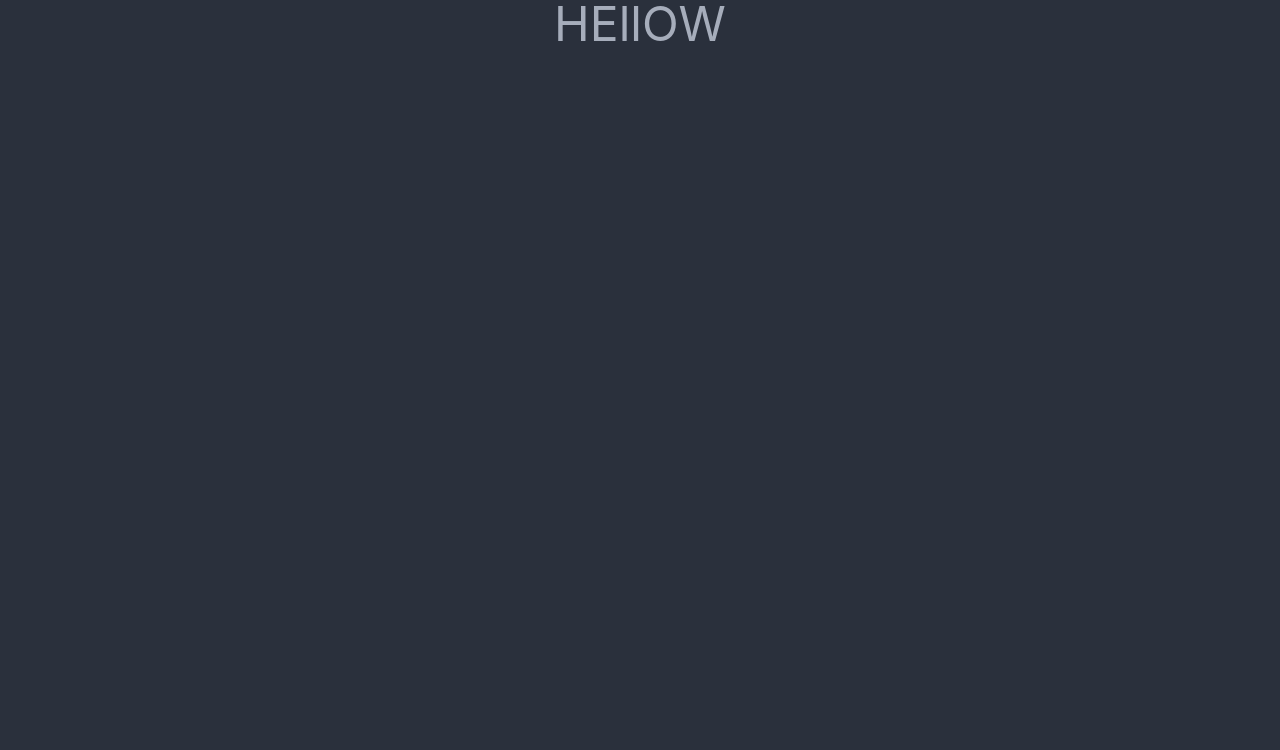
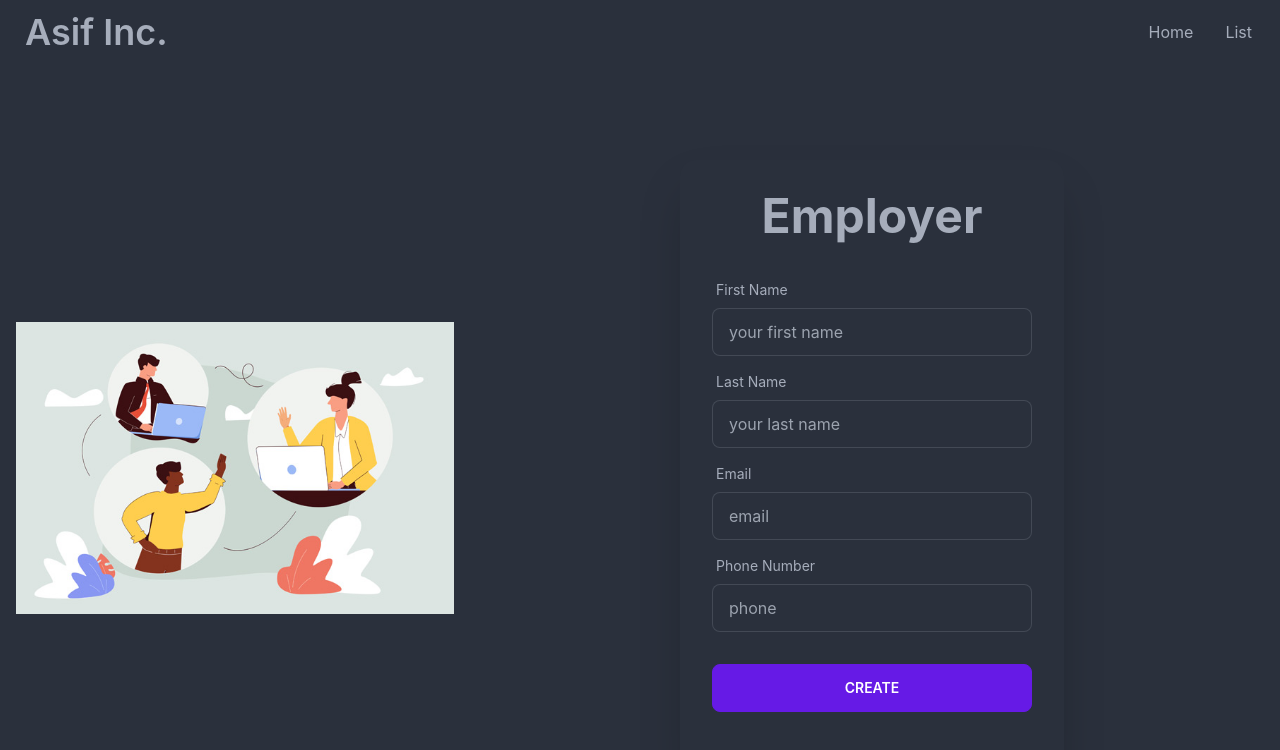
Before and after one commit to mostafizur610/crud-fullstack-client, a React (Create React App) app: page / in a window 1280 px wide. Shown: the top 750 px of the page. Built offline with nearby package versions, Linux system fonts and the light colour scheme.

Commit message:
create user page and list page design

```diff
--- a/package.json
+++ b/package.json
@@ -6,9 +6,11 @@
     "@testing-library/jest-dom": "^5.16.5",
     "@testing-library/react": "^13.4.0",
     "@testing-library/user-event": "^13.5.0",
+    "axios": "^1.2.4",
     "daisyui": "^2.49.0",
     "react": "^18.2.0",
     "react-dom": "^18.2.0",
+    "react-router-dom": "^6.7.0",
     "react-scripts": "5.0.1",
     "web-vitals": "^2.1.4"
   },
--- a/src/App.js
+++ b/src/App.js
@@ -1,11 +1,36 @@
+import { createBrowserRouter, RouterProvider } from 'react-router-dom';
 import './App.css';
+import Main from './Layout/Main';
+import Home from './Page/Home/Home';
+import List from './Page/List/List';
 
 function App() {
+  const router = createBrowserRouter([
+    {
+      path: '/',
+      element: <Main></Main>,
+      children: [
+        {
+          path: '/',
+          // loader: async() => {
+          //   return await axios.get('localhost:5000')
+          // },
+          element: <Home></Home>
+        },
+        {
+          path: 'list/',
+          element: <List></List>
+        }
+      ]
+    },
+
+  ]);
   return (
-    <div >
-      <p className="text-5xl text-blu text-center">HEllOW</p>
+    <div>
+      <RouterProvider router={router}></RouterProvider>
     </div>
   );
+
 }
 
 export default App;
--- /dev/null
+++ b/src/Layout/Main.js
@@ -0,0 +1,14 @@
+import React from 'react';
+import { Outlet } from 'react-router-dom';
+import NavigationBar from '../NavigationBar/NavigationBar';
+
+const Main = () => {
+    return (
+        <div>
+            <NavigationBar></NavigationBar>
+              <Outlet></Outlet>
+        </div>
+    );
+};
+
+export default Main;
--- a/src/NavigationBar/NavigationBar.js
+++ b/src/NavigationBar/NavigationBar.js
@@ -0,0 +1,20 @@
+import React from 'react';
+import { Link } from 'react-router-dom';
+
+const NavigationBar = () => {
+    return (
+        <div className="navbar bg-base-100">
+        <div className="flex-1">
+          <Link className="btn btn-ghost normal-case text-4xl">Asif Inc.</Link>
+        </div>
+        <div className="flex-none">
+          <ul className="menu menu-horizontal px-1">
+            <li><Link to='/'>Home</Link></li>
+            <li><Link to='/list'>List</Link></li>
+          </ul>
+        </div>
+      </div>
+    );
+};
+
+export default NavigationBar;
--- /dev/null
+++ b/src/Page/Home/Home.js
@@ -0,0 +1,54 @@
+import React from 'react';
+import { Link } from 'react-router-dom';
+import img from '../../image/e.jpg'
+
+const Home = () => {
+    return (
+        <div className="hero w-full my-20">
+            <div className="hero-content grid md:grid-cols-2 flex-col lg:flex-row gap-20">
+                <div className="text-center lg:text-left">
+                    <img className='w-3/4' src={img} alt="" />
+                </div>
+                <div className="card flex-shrink-0 w-full max-w-sm shadow-2xl bg-base-100 py-8">
+                    <h1 className="text-5xl text-center font-bold">Employer</h1>
+                    <form className="card-body">
+
+                        <div className="form-control">
+                            <label className="label">
+                                <span className="label-text">First Name</span>
+                            </label>
+                            <input type="text" name='first name' placeholder="your first name" className="input input-bordered" />
+                        </div>
+
+                        <div className="form-control">
+                            <label className="label">
+                                <span className="label-text">Last Name</span>
+                            </label>
+                            <input type="text" name='last name' placeholder="your last name" className="input input-bordered" />
+                        </div>
+
+                        <div className="form-control">
+                            <label className="label">
+                                <span className="label-text">Email</span>
+                            </label>
+                            <input type="email" name='email' placeholder="email" className="input input-bordered" required />
+                        </div>
+
+                        <div className="form-control">
+                            <label className="label">
+                                <span className="label-text">Phone Number</span>
+                            </label>
+                            <input type="text" name='phone' placeholder="phone" className="input input-bordered" required />
+                        </div>
+
+                        <div className="form-control mt-6">
+                            <input className="btn btn-primary" type="submit" value="Create"/>
+                        </div>
+                    </form>
+                </div>
+            </div>
+        </div>
+    );
+};
+
+export default Home;
--- /dev/null
+++ b/src/Page/List/List.js
@@ -0,0 +1,55 @@
+import React, {useEffect, useState} from 'react';
+import axios from 'axios';
+
+const List = () => {
+    const [employee, setEmployee] = useState({});
+    const fetchEmployee = async() => {
+        const data = await axios.get('localhost:5000');
+        console.log(data);
+        setEmployee(data)
+    }
+
+    useEffect(()=>{
+        fetchEmployee()
+    }, []);
+    return (
+        <div>
+            <div className="overflow-x-auto">
+                <table className="table w-full">
+                    <thead>
+                    <tr>
+                        <th></th>
+                        <th>First Name</th>
+                        <th>Last Name</th>
+                        <th>Email</th>
+                        <th>Phone Number</th>
+                    </tr>
+                    </thead>
+                    <tbody>
+                    <tr>
+                        <th>1</th>
+                        <td>Cy Ganderton</td>
+                        <td>Quality Control Specialist</td>
+                        <td>Quality Control Specialist</td>
+                        <td>Blue</td>
+                    </tr>
+                    <tr>
+                        <th>2</th>
+                        <td>Hart Hagerty</td>
+                        <td>Desktop Support Technician</td>
+                        <td>Purple</td>
+                    </tr>
+                    <tr>
+                        <th>3</th>
+                        <td>Brice Swyre</td>
+                        <td>Tax Accountant</td>
+                        <td>Red</td>
+                    </tr>
+                    </tbody>
+                </table>
+            </div>
+        </div>
+    );
+};
+
+export default List;
```
Also changed, not shown: src/image/e.jpg (added), 1 other file (tests, documents, lock files or other folders).
